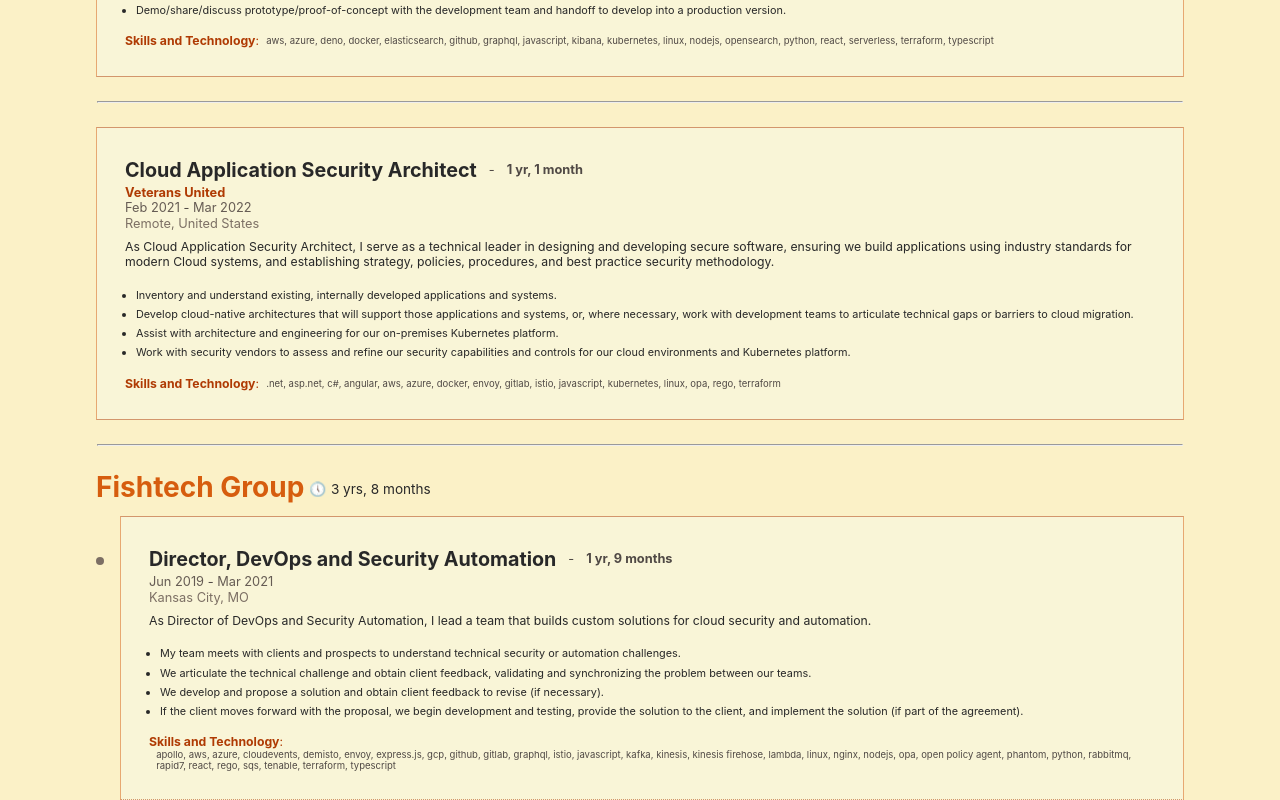
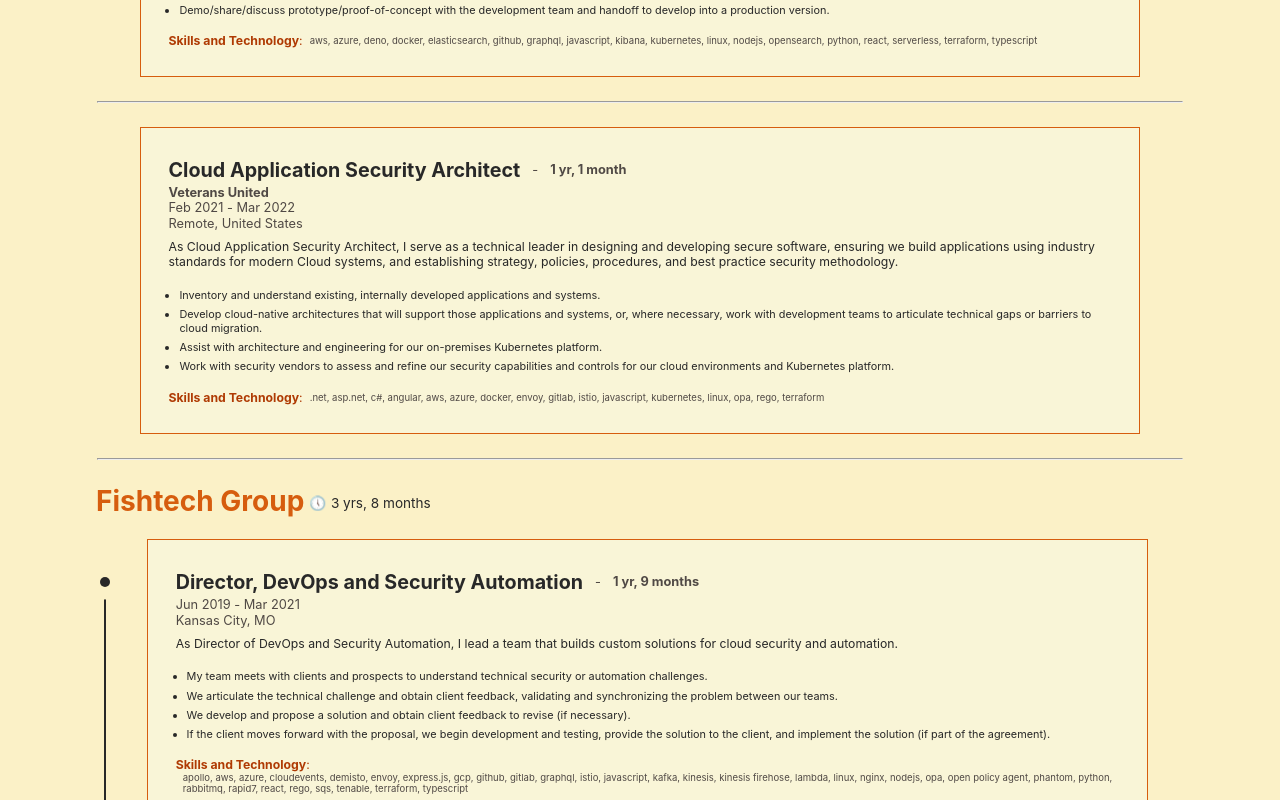
Before and after one commit to acidDrain/resume.jamesgrow.dev, a React app: page / in a window 1280 px wide. Shown: the part 540-1340 px from the top of the page. Built offline with nearby package versions, Linux system fonts and the light colour scheme.

Commit message:
Fix styling, add timeline edges and nodes where multiple positions with same company.

```diff
--- a/src/Components/Experience.js
+++ b/src/Components/Experience.js
@@ -49,7 +49,7 @@
   display: flex;
   color: ${({ theme }) => getThemeColor(theme)("orangeDim")};
   margin: auto;
-  padding: 0rem 0.0rem 0.75rem 0rem;
+  padding: 0rem 0.0rem 0.75em 0rem;
   flex: 0 1 auto;
   &::after {
     content: "";
@@ -127,11 +127,27 @@
 const StyledHistoryRecord = styled.div`
   display: flex;
   flex-direction: column;
-  width: 100%;
+  margin: auto;
   background-color: ${({ theme }) => getThemeColor(theme)("bgH")};
   color: ${({ theme }) => getThemeColor(theme)("fg2")};
-  border: ${(props) => `1px solid ${getThemeColor(props.theme)("orangeDim").replace(/1\.0/, "0.5")}`};
+  border-left: ${(props) => `thin solid ${getThemeColor(props.theme)("orangeDim")}`};
+  border-right: ${(props) => `thin solid ${getThemeColor(props.theme)("orangeDim")}`};
+  border-top: ${props => `thin ${props.borderTop} ${getThemeColor(props.theme)("orangeDim")}`};
+  border-bottom: ${props => `thin ${props.borderBottom} ${getThemeColor(props.theme)("orangeDim")}`};
   padding: 1.75rem;
+  overflow-y: ${({ borderBottom }) => (borderBottom === "solid") ? "hidden" : "auto"};
+  @media screen and (min-width: 100px) and (max-width: 800px) {
+    flex: 0 1 90%;
+  }
+  @media screen and (min-width: 801px) and (max-width: 1919px) {
+    flex: 0 1 92%;
+  }
+  @media screen and (min-width: 1920px) and (max-width: 2200px) {
+    flex: 0 1 96%;
+  }
+  @media screen and (min-width: 2201px) {
+    flex: 0 1 96%;
+  }
   @media print {
     page-break-inside: avoid;
     background-color: white;
@@ -240,51 +256,46 @@
 `;
 
 const StyledTimelineBullet = styled.div`
-  display: flex;
+  display: inline-flex;
   flex-direction: column;
-  margin: 0.0rem;
-  font-size: 1.0rem;
+  padding-top: 2.8em;
+  margin-left: 0.3em;
   div:nth-child(odd)  {
-    display: flex;
-    flex: 0 0 auto;
-    border-radius: 0.5rem;
-    height: 0.5rem;
-    width: 0.5rem;
-    background-color: ${({ theme }) => getThemeColor(theme)("fg4")};
+    display: inline-flex;
+    flex: 0 2 1%;
+    border-radius: 0.5em;
+    min-width: 0.75em;
+    min-height: 0.75em;
+    background-color: ${({ theme }) => getThemeColor(theme)("fg")};
   }
-  @media screen and (max-width: 800px) {
-    margin-top: 2.4em;
-  }
-  @media screen and (min-width: 801px) and (max-width: 1919px) {
-    margin-top: 2.6em;
-  }
-  @media screen and (min-width: 1920px) and (max-width: 2200px) {
-    margin-top: 2.8rem;
-  }
-  @media screen and (min-width: 2201px) {
-    margin-top: 2.7rem;
-  }
-  @media print {
-    margin-top: 1.5rem;
+  div:nth-child(even)  {
+    content: "";
+    align-self: center;
+    border-radius: 1.0em;
+    flex: 2 0 100%;
+    margin: calc((2.8em - 1.0em) / 2) 0rem;
+    border: thin solid ${({ theme }) => getThemeColor(theme)("fg")};
+    display: ${props => props.borderBottom === "solid" ? "none" : "inline-flex"};
   }
 `;
 
-const TimelineBullet = ({ props }) => {
+const TimelineBullet = ({ ...props }) => {
   return (
     <StyledTimelineBullet {...props}>
+      <div>&nbsp;</div>
       <div></div>
     </StyledTimelineBullet>
   );
 };
 
-const HistoryRowWrapper = ({ children, borders, indent }) => {
+const HistoryRowWrapper = ({ children, displayBullet, borderTop, borderBottom, ...props }) => {
   return (
-    <Row>
+    <Row borderBottom={borderBottom} {...props}>
       {
-        indent &&
-          <TimelineBullet />
+        displayBullet &&
+          <TimelineBullet borderBottom={borderBottom} {...props} />
       }
-      <StyledHistoryRecord style={{ marginLeft: indent, borderTop: borders.top, borderBottom: borders.bottom }}>{children}</StyledHistoryRecord>
+      <StyledHistoryRecord borderTop={borderTop} borderBottom={borderBottom} {...props}>{children}</StyledHistoryRecord>
     </Row>
   );
 };
@@ -311,7 +322,7 @@
 const Row = styled.div`
   display: flex;
   justify-content: flex-start;
-  max-width: 100%;
+  overflow-y: ${({ borderBottom }) => (borderBottom === "solid") ? "hidden" : "visible"};
   @media screen and (min-width: 100px) and (max-width: 800px) {
     font-size: 0.75rem;
   }
@@ -333,7 +344,7 @@
 
 const FlexItem = styled.div`
   display: flex;
-  color: ${(props) => props.variant};
+  color: ${({ theme, variant }) => getThemeColor(theme)(variant)};
   padding: 0.0312em 0.0em 0.0em 0.0em;
   font-size: 0.8rem;
   @media print {
@@ -344,6 +355,7 @@
 
 const FlexTitle = styled(H4)`
   align-items: flex-start;
+  color: ${({ theme, variant }) => getThemeColor(theme)(variant)};
   @media screen and (min-width: 100px) and (max-width: 800px) {
     flex: 0 1 auto;
   }
@@ -403,7 +415,7 @@
 ) => (
     <StyledCompanyRecordHeader>
       <Row>
-        <FlexTitle variant={(props) => getThemeColor(props.theme)("green")}>
+        <FlexTitle variant="fg">
           <strong>{title}</strong>
         </FlexTitle>
         <FlexDuration variant={(props) => getThemeColor(props.theme)("fg2")}>
@@ -431,7 +443,6 @@
 const StyledCompanyNameAndDuration = styled.div`
   display: flex;
   flex-wrap: wrap;
-  font-size: 1.0rem;
   @media print {
     color: black;
     background-color: white;
@@ -440,8 +451,10 @@
 
 const Duration = styled.div`
   display: flex;
-  align-items: center;
-  flex: 1 0 auto;
+  flex: 4 0 auto;
+  align-self: center;
+  margin-bottom: 0.80em;
+  margin-top: 0.20em;
   color: ${(props) => getThemeColor(props.theme, "red")};
   padding: 0rem 0.5rem 0.5rem 0rem;
   &::before {
@@ -469,8 +482,6 @@
 
 const CompanyNameAndDuration = ({ company, duration }) => <StyledCompanyNameAndDuration><H3>{company}</H3><Duration>{duration}</Duration></StyledCompanyNameAndDuration>
 
-const ShouldDisplayBorder = (i, l, c) => ({ top: ((i === 0)  ? `thin solid ${c}` : `thin dotted ${c}`), bottom: ((i === (l-1) ? `thin solid ${c}` : "none")) });
-
 const Experience = ({ experience, ...props }) => {
   return (
     <ExperienceWrapper>
@@ -496,8 +507,9 @@
                 index
               ) => (
                   <HistoryRowWrapper
-                    indent={positions.length > 1 && "1rem"}
-                    borders={ShouldDisplayBorder(index, positions.length, getThemeColor(props.theme)("orange").replace(/1\.0/, '0.5'))}
+                    displayBullet={(positions.length > 1) ? true : false}
+                    borderTop={(positions.length >= 1 && index === 0) ? "solid" : "dotted"}
+                    borderBottom={(positions.length > 1 && index < (positions.length-1) && index >= 0) ? "dotted" : "solid"}
                     key={`${endDate}-${startDate}`}
                   >
                     {positions.length < 2 ?
```
